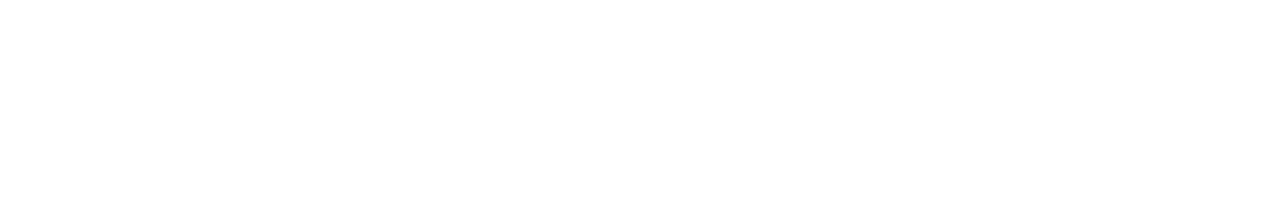
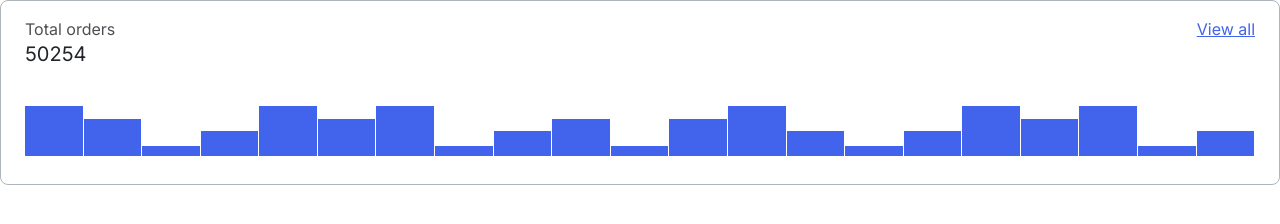
Before and after one commit to js-tasks-ru/htmlcss-20220519_ruslan-aliev-n, a website: page 04-lection2/01-histogram/index.html in a window 1280 px wide. Drawn offline with Linux system fonts and the light colour scheme.

Commit message:
task: реализовал histogram

```diff
--- a/04-lection2/01-histogram/histogram.css
+++ b/04-lection2/01-histogram/histogram.css
@@ -0,0 +1,53 @@
+.histogram {
+    border: 1px solid var(--grey-3);
+    border-radius: 8px;
+    height: 185px;
+    padding: 16px 24px 24px;
+    box-sizing: border-box;
+}
+
+.histogram__header {
+    display: flex;
+    justify-content: space-between;
+    margin-bottom: 39px;
+}
+
+.histogram__title,
+.histogram__count,
+.histogram__link {
+    font-family: 'Inter', sans-serif;
+    font-style: normal;
+    font-weight: 400;
+    color: var(--black);
+}
+
+.histogram__title {
+    font-size: 16px;
+    line-height: 24px;
+    opacity: 0.8;
+}
+
+.histogram__count {
+    font-size: 20px;
+    line-height: 26px;
+}
+
+.histogram__link {
+    font-size: 16px;
+    line-height: 24px;
+    color: #4263EB;
+}
+
+.histogram__graph {
+    display: flex;
+    align-items: flex-end;
+    flex-direction: row;
+    flex-wrap: nowrap;
+    height: 50px;
+}
+
+.histogram__graph-bar {
+    flex-grow: 1;
+    margin-right: 1px;
+    background-color: #4263EB;
+}
--- a/04-lection2/01-histogram/index.html
+++ b/04-lection2/01-histogram/index.html
@@ -1,11 +1,43 @@
 <!DOCTYPE html>
-<!-- Страница с гистограммой -->
 <html lang="ru">
     <head>
         <link rel="stylesheet" href="../../assets/css/main.css">
         <link rel="stylesheet" href="./histogram.css">
     </head>
     <body>
-
+        <div class="histogram">
+            <div class="histogram__header">
+                <div class="histogram__header-column">
+                    <div class="histogram__title">Total orders</div>
+                    <div class="histogram__count">50254</div>
+                </div>
+                <div class="histogram__header-column">
+                    <a href="#" class="histogram__link">View all</a>
+                </div>
+            </div>
+            <div class="histogram__graph">
+                <div class="histogram__graph-bar" style="height: 100%;"></div>
+                <div class="histogram__graph-bar" style="height: 75%;"></div>
+                <div class="histogram__graph-bar" style="height: 20%;"></div>
+                <div class="histogram__graph-bar" style="height: 50%;"></div>
+                <div class="histogram__graph-bar" style="height: 100%;"></div>
+                <div class="histogram__graph-bar" style="height: 75%;"></div>
+                <div class="histogram__graph-bar" style="height: 100%;"></div>
+                <div class="histogram__graph-bar" style="height: 20%;"></div>
+                <div class="histogram__graph-bar" style="height: 50%;"></div>
+                <div class="histogram__graph-bar" style="height: 75%;"></div>
+                <div class="histogram__graph-bar" style="height: 20%;"></div>
+                <div class="histogram__graph-bar" style="height: 75%;"></div>
+                <div class="histogram__graph-bar" style="height: 100%;"></div>
+                <div class="histogram__graph-bar" style="height: 50%;"></div>
+                <div class="histogram__graph-bar" style="height: 20%;"></div>
+                <div class="histogram__graph-bar" style="height: 50%;"></div>
+                <div class="histogram__graph-bar" style="height: 100%;"></div>
+                <div class="histogram__graph-bar" style="height: 75%;"></div>
+                <div class="histogram__graph-bar" style="height: 100%;"></div>
+                <div class="histogram__graph-bar" style="height: 20%;"></div>
+                <div class="histogram__graph-bar" style="height: 50%;"></div>
+            </div>
+        </div>
     </body>
 </html>
```
